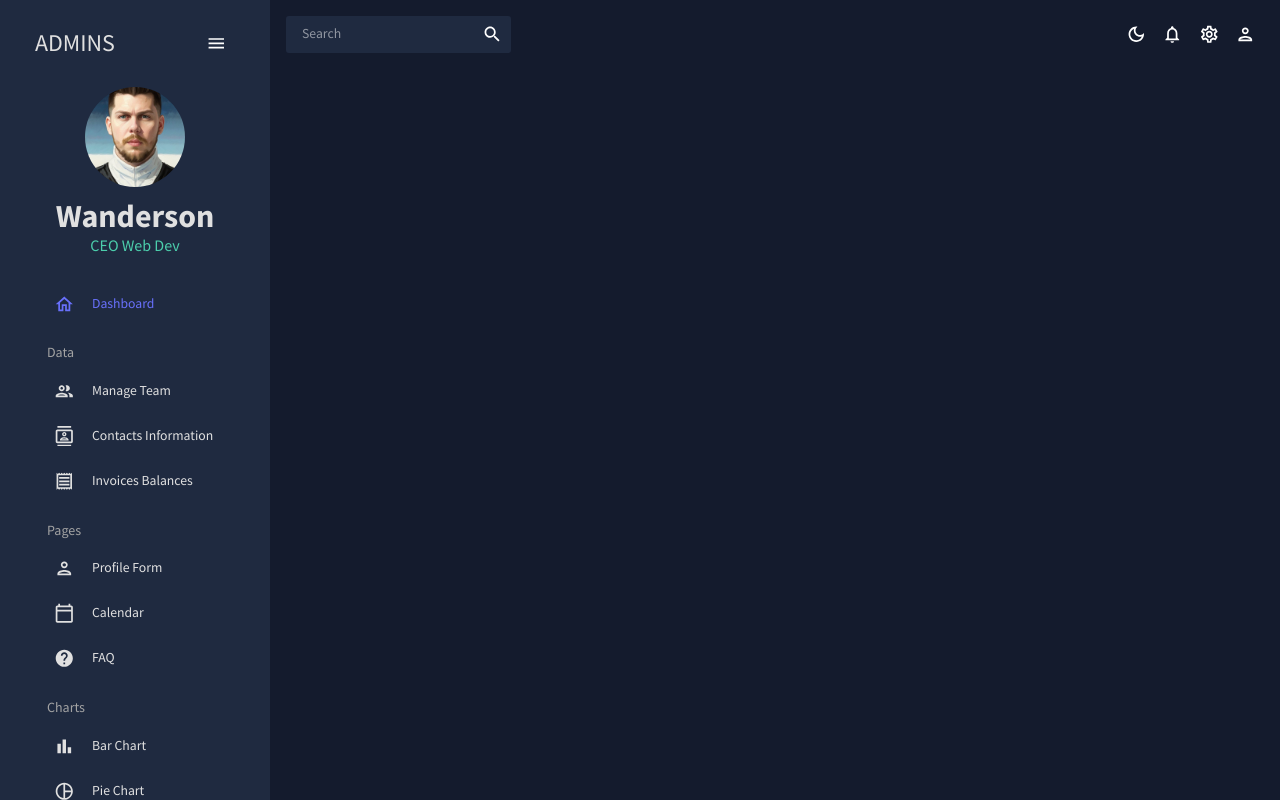
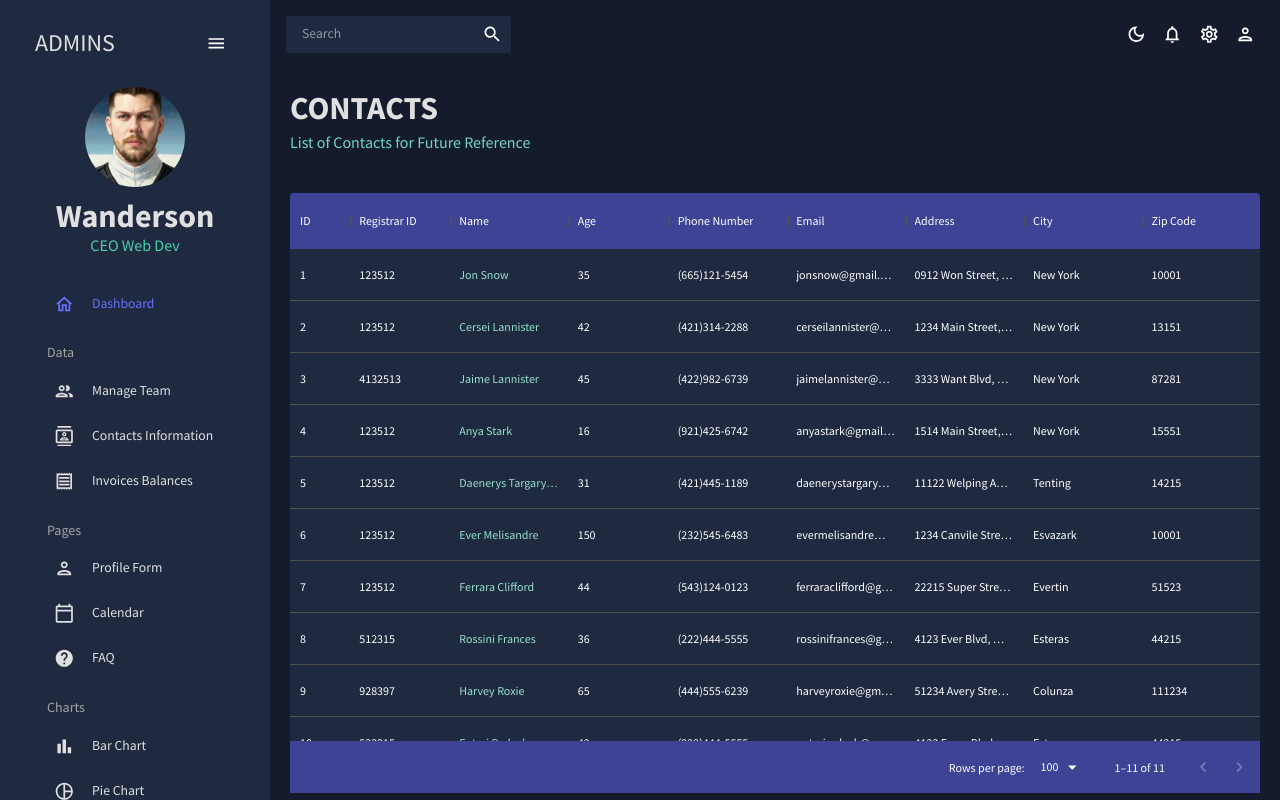
Before and after one commit to wandersonce/Admin-Dashboard, a React (Create React App) app: page /contacts in a window 1280 px wide. Built offline with nearby package versions, Linux system fonts and the light colour scheme.

Commit message:
Creating and Adjusting Contacts table

```diff
--- a/src/App.js
+++ b/src/App.js
@@ -5,7 +5,7 @@
 import Sidebar from './global/Sidebar';
 import Team from './scenes/team';
 // import Invoices from './scenes/invoices'
-// import Contacts from './scenes/contacts'
+import Contacts from './scenes/contacts';
 // import Bar from './scenes/bar'
 // import Form from './scenes/form'
 // import Line from './scenes/line'
@@ -28,7 +28,7 @@
             <Routes>
               <Route path="/" element={<Dashboard />} />
               <Route path="/team" element={<Team />} />
-              {/* <Route path="/contacts" element={<Contacts />} /> */}
+              <Route path="/contacts" element={<Contacts />} />
               {/* <Route path="/invoices" element={<Invoices />} /> */}
               {/* <Route path="/form" element={<Form />} /> */}
               {/* <Route path="/bar" element={<Bar />} /> */}
--- /dev/null
+++ b/src/scenes/contacts/index.jsx
@@ -0,0 +1,81 @@
+import { Box } from '@mui/material';
+import { DataGrid, GridToolbar } from '@mui/x-data-grid';
+import { tokens } from '../../theme';
+import { mockDataContacts } from '../../data/mockData';
+import { useTheme } from '@mui/material';
+import Header from '../../components/Header';
+
+export default function Team() {
+  const theme = useTheme();
+  const colors = tokens(theme.palette.mode);
+
+  const columns = [
+    { field: 'id', headerName: 'ID', flex: 0.5 },
+    {
+      field: 'registrarId',
+      headerName: 'Registrar ID',
+    },
+    {
+      field: 'name',
+      headerName: 'Name',
+      flex: 1,
+      cellClassName: 'name-column--cell',
+    },
+    {
+      field: 'age',
+      headerName: 'Age',
+      type: 'number',
+      headerAlign: 'left',
+      align: 'left',
+    },
+    { field: 'phone', headerName: 'Phone Number', flex: 1 },
+    { field: 'email', headerName: 'Email', flex: 1 },
+    {
+      field: 'address',
+      headerName: 'Address',
+      flex: 1,
+    },
+    { field: 'city', headerName: 'City', flex: 1 },
+    { field: 'zipCode', headerName: 'Zip Code', flex: 1 },
+  ];
+
+  return (
+    <Box m="20px">
+      <Header
+        title="CONTACTS"
+        subtitle="List of Contacts for Future Reference"
+      />
+      <Box
+        m="40px 0 0 0"
+        height="75vh"
+        sx={{
+          '& .MuiDataGrid-root': {
+            border: 'none',
+          },
+          '& .MuiDataGrid-cell': {
+            borderBottom: 'none',
+          },
+          '& .name-column--cell': {
+            color: colors.greenAccent[300],
+          },
+          '& .MuiDataGrid-columnHeaders': {
+            backgroundColor: colors.blueAccent[700],
+            borderBottom: 'none',
+          },
+          '& .MuiDataGrid-virtualScroller': {
+            backgroundColor: colors.primary[400],
+          },
+          '& .MuiDataGrid-footerContainer': {
+            borderTop: 'none',
+            backgroundColor: colors.blueAccent[700],
+          },
+          '& .MuiDataGrid-toolbarContainer .MuiDataGrid-text': {
+            color: `${colors.gray[100]} !important`,
+          },
+        }}
+      >
+        <DataGrid rows={mockDataContacts} columns={columns} />
+      </Box>
+    </Box>
+  );
+}
```
